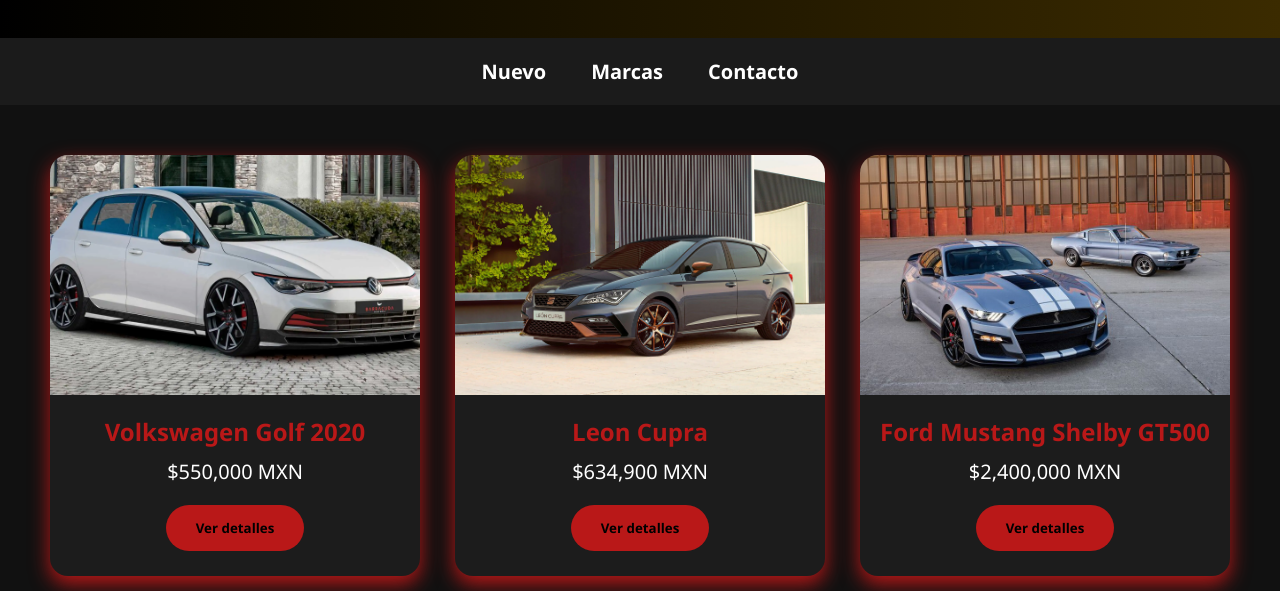
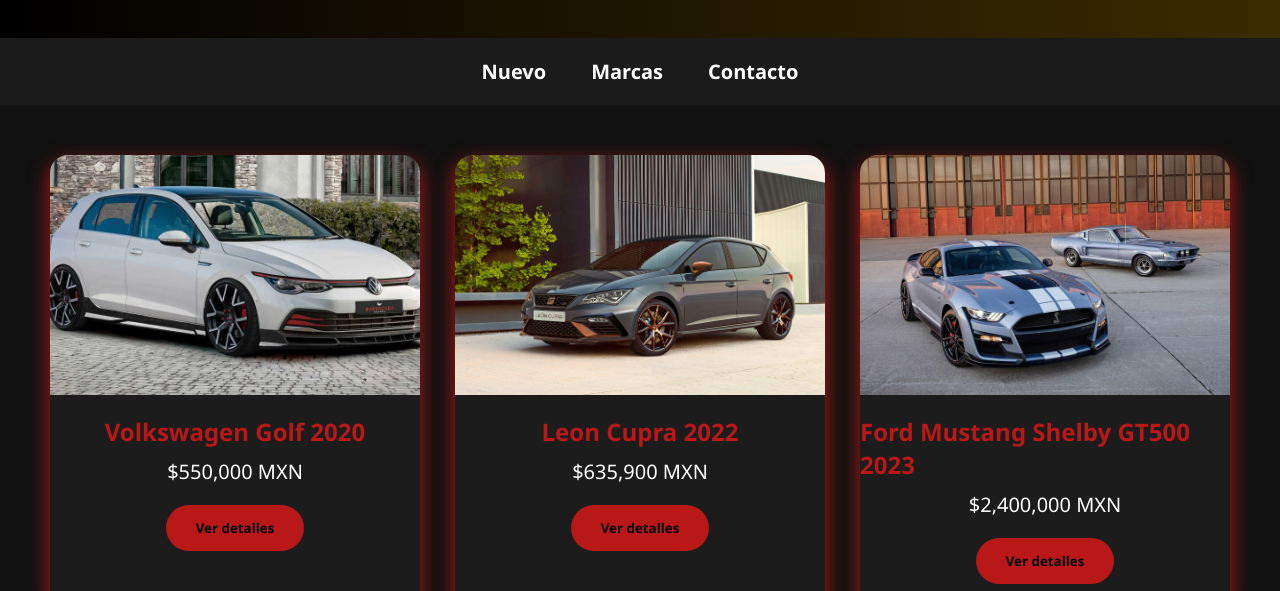
Before and after one commit to Diecue16/Pagina_Carros, a plain HTML site: page Galeria_Carros/index.html in a window 1280 px wide. Shown: the part 209-800 px from the top of the page. Drawn offline with Linux system fonts and the light colour scheme.

Commit message:
Cambio de nombres e imagenes

```diff
--- a/Galeria_Carros/index.html
+++ b/Galeria_Carros/index.html
@@ -34,14 +34,14 @@
 
 <div class="auto">
 <img src="carros/SEAT-Leon-CUPRA-Special-Edition-1.webp">
-<h2>Leon Cupra</h2>
-<p>$634,900 MXN</p>
+<h2>Leon Cupra 2022</h2>
+<p>$635,900 MXN</p>
 <button>Ver detalles</button>
 </div>
 
 <div class="auto">
 <img src="carros/Ford Mustang.jpeg">
-<h2>Ford Mustang Shelby GT500</h2>
+<h2>Ford Mustang Shelby GT500 2023</h2>
 <p>$2,400,000 MXN</p>
 <button>Ver detalles</button>
 </div>
```
